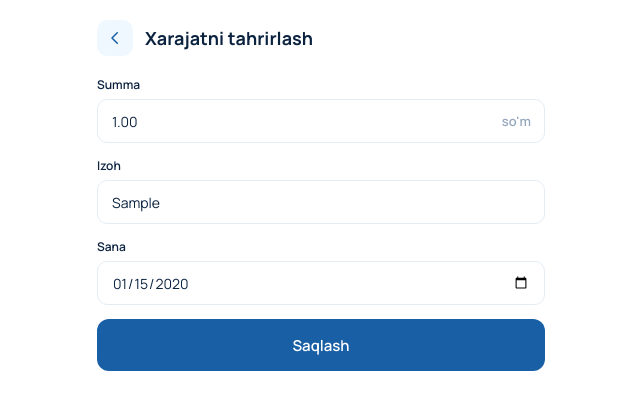
After one commit to TNnodirbek/balance-system, a Django app: page /statistika/xarajat-tahrirlash/1/ in a window 1280 px wide. The commit adds this page. Shown: the top 410 px of the page, without its empty margins (319-959 px from the left). Run offline with Django 5.2, Linux system fonts and the light colour scheme; a user stored in the database is signed in; tables that the repository leaves empty hold one stand-in row (values such as "Sample post").

Commit message:
Xarajatlar royxati tahrirlash/ochirish bilan qayta qurildi

```diff
--- a/statistika/urls.py
+++ b/statistika/urls.py
@@ -5,5 +5,7 @@ from . import views
 urlpatterns = [
     path('', views.hisobot, name='hisobot'),
     path('xarajat-qoshish/', views.xarajat_qoshish, name='xarajat_qoshish'),
+    path('xarajat-tahrirlash/<int:pk>/', views.xarajat_tahrirlash, name='xarajat_tahrirlash'),
+    path('xarajat-ochirish/<int:pk>/', views.xarajat_ochirish, name='xarajat_ochirish'),
     path('qarzdorlar/', views.qarzdorlar_royxati, name='qarzdorlar_royxati'),
 ]
--- a/statistika/views.py
+++ b/statistika/views.py
@@ -1,8 +1,9 @@
-from decimal import Decimal
+from decimal import Decimal, InvalidOperation
 
+from django.contrib import messages
 from django.contrib.auth.decorators import login_required
 from django.db.models import Sum
-from django.shortcuts import render
+from django.shortcuts import get_object_or_404, redirect, render
 from django.utils import timezone
 from django.utils.dateparse import parse_date
 
@@ -40,6 +41,46 @@ def xarajat_qoshish(request):
         'xabar': xabar,
         'bugungi_xarajatlar': bugungi_xarajatlar,
     })
+
+
+@login_required
+def xarajat_tahrirlash(request, pk):
+    menejer = tegishli_menejer(request.user)
+    xarajat = get_object_or_404(Xarajat, pk=pk, menejer=menejer)
+    xato = None
+
+    if request.method == 'POST':
+        try:
+            summa = Decimal(request.POST.get('summa', ''))
+        except InvalidOperation:
+            summa = None
+            xato = "Summani to'g'ri kiriting."
+
+        izoh = request.POST.get('izoh', '').strip()
+        if not izoh:
+            xato = 'Izohni kiriting.'
+
+        if not xato:
+            xarajat.summa = summa
+            xarajat.izoh = izoh
+            xarajat.sana = request.POST.get('sana') or xarajat.sana
+            xarajat.save()
+            messages.success(request, "Xarajat muvaffaqiyatli yangilandi.")
+            return redirect('xarajat_qoshish')
+
+    return render(request, 'statistika/xarajat_tahrirlash.html', {
+        'xarajat': xarajat,
+        'xato': xato,
+    })
+
+
+@login_required
+def xarajat_ochirish(request, pk):
+    menejer = tegishli_menejer(request.user)
+    xarajat = get_object_or_404(Xarajat, pk=pk, menejer=menejer)
+    xarajat.delete()
+    messages.success(request, "Xarajat o'chirildi.")
+    return redirect('xarajat_qoshish')
 
 
 @login_required
--- /dev/null
+++ b/templates/statistika/xarajat_tahrirlash.html
@@ -0,0 +1,185 @@
+{% load l10n %}
+<!DOCTYPE html>
+<html lang="uz">
+<head>
+    <meta charset="UTF-8">
+    <meta name="viewport" content="width=device-width, initial-scale=1">
+    <title>Xarajatni tahrirlash</title>
+    <link rel="preconnect" href="https://fonts.googleapis.com">
+    <link rel="preconnect" href="https://fonts.gstatic.com" crossorigin>
+    <link href="https://fonts.googleapis.com/css2?family=Manrope:wght@400;500;600;700;800&display=swap" rel="stylesheet">
+    <style>
+        * {
+            box-sizing: border-box;
+        }
+
+        body {
+            margin: 0;
+            background: #FFFFFF;
+            font-family: 'Manrope', 'Segoe UI', Arial, sans-serif;
+            color: #0C2340;
+        }
+
+        .sahifa {
+            max-width: 480px;
+            margin: 0 auto;
+            padding: 20px 16px 40px;
+        }
+
+        .sarlavha-panel {
+            display: flex;
+            align-items: center;
+            gap: 12px;
+            margin-bottom: 20px;
+        }
+
+        .orqaga {
+            display: flex;
+            align-items: center;
+            justify-content: center;
+            width: 36px;
+            height: 36px;
+            border-radius: 10px;
+            background: #F0F8FF;
+            color: #185FA5;
+            text-decoration: none;
+            flex-shrink: 0;
+        }
+
+        .orqaga svg {
+            width: 18px;
+            height: 18px;
+        }
+
+        h1 {
+            font-size: 18px;
+            font-weight: 700;
+            color: #0C2340;
+            margin: 0;
+        }
+
+        .xato {
+            background: #FCEBEB;
+            color: #A32D2D;
+            border-radius: 10px;
+            padding: 12px 14px;
+            font-size: 13px;
+            font-weight: 500;
+            margin-bottom: 18px;
+        }
+
+        label {
+            display: block;
+            font-size: 12px;
+            font-weight: 600;
+            color: #0C2340;
+            margin-bottom: 6px;
+        }
+
+        .maydon {
+            margin-bottom: 14px;
+        }
+
+        .input-qobiq {
+            position: relative;
+            display: flex;
+            align-items: center;
+        }
+
+        .input-qobiq input {
+            width: 100%;
+            height: 44px;
+            border: 1px solid #E4EDF6;
+            border-radius: 10px;
+            padding: 0 14px;
+            font-family: 'Manrope', 'Segoe UI', Arial, sans-serif;
+            font-size: 14px;
+            color: #0C2340;
+            background: #FFFFFF;
+            outline: none;
+            transition: border-color 0.2s ease, box-shadow 0.2s ease;
+        }
+
+        .input-qobiq input:focus {
+            border-color: #185FA5;
+            box-shadow: 0 0 0 3px rgba(24, 95, 165, 0.15);
+        }
+
+        .input-qobiq.summa-qobiq input {
+            padding-right: 48px;
+        }
+
+        .som-belgisi {
+            position: absolute;
+            right: 14px;
+            font-size: 13px;
+            font-weight: 600;
+            color: #94A7BD;
+            pointer-events: none;
+        }
+
+        .saqlash-tugma {
+            width: 100%;
+            height: 52px;
+            border: none;
+            border-radius: 12px;
+            background: #185FA5;
+            color: #FFFFFF;
+            font-family: 'Manrope', 'Segoe UI', Arial, sans-serif;
+            font-size: 15px;
+            font-weight: 600;
+            cursor: pointer;
+            transition: box-shadow 0.2s ease, background-color 0.2s ease;
+        }
+
+        .saqlash-tugma:hover {
+            background: #1B6BBA;
+            box-shadow: 0 0 0 4px rgba(24, 95, 165, 0.2);
+        }
+    </style>
+</head>
+<body>
+    <div class="sahifa">
+        <div class="sarlavha-panel">
+            <a href="{% url 'xarajat_qoshish' %}" class="orqaga" aria-label="Orqaga">
+                <svg viewBox="0 0 24 24" fill="none" xmlns="http://www.w3.org/2000/svg">
+                    <path d="M15 19L8 12L15 5" stroke="currentColor" stroke-width="2" stroke-linecap="round" stroke-linejoin="round"/>
+                </svg>
+            </a>
+            <h1>Xarajatni tahrirlash</h1>
+        </div>
+
+        {% if xato %}
+            <div class="xato">{{ xato }}</div>
+        {% endif %}
+
+        <form method="post">
+            {% csrf_token %}
+
+            <div class="maydon">
+                <label for="id_summa">Summa</label>
+                <div class="input-qobiq summa-qobiq">
+                    <input type="number" step="0.01" name="summa" id="id_summa" value="{{ xarajat.summa|unlocalize }}" required>
+                    <span class="som-belgisi">so'm</span>
+                </div>
+            </div>
+
+            <div class="maydon">
+                <label for="id_izoh">Izoh</label>
+                <div class="input-qobiq">
+                    <input type="text" name="izoh" id="id_izoh" value="{{ xarajat.izoh }}" required>
+                </div>
+            </div>
+
+            <div class="maydon">
+                <label for="id_sana">Sana</label>
+                <div class="input-qobiq">
+                    <input type="date" name="sana" id="id_sana" value="{{ xarajat.sana|date:'Y-m-d' }}">
+                </div>
+            </div>
+
+            <button type="submit" class="saqlash-tugma">Saqlash</button>
+        </form>
+    </div>
+</body>
+</html>
```
Also changed, not shown: templates/statistika/xarajat_qoshish.html (+130 -3 lines).
